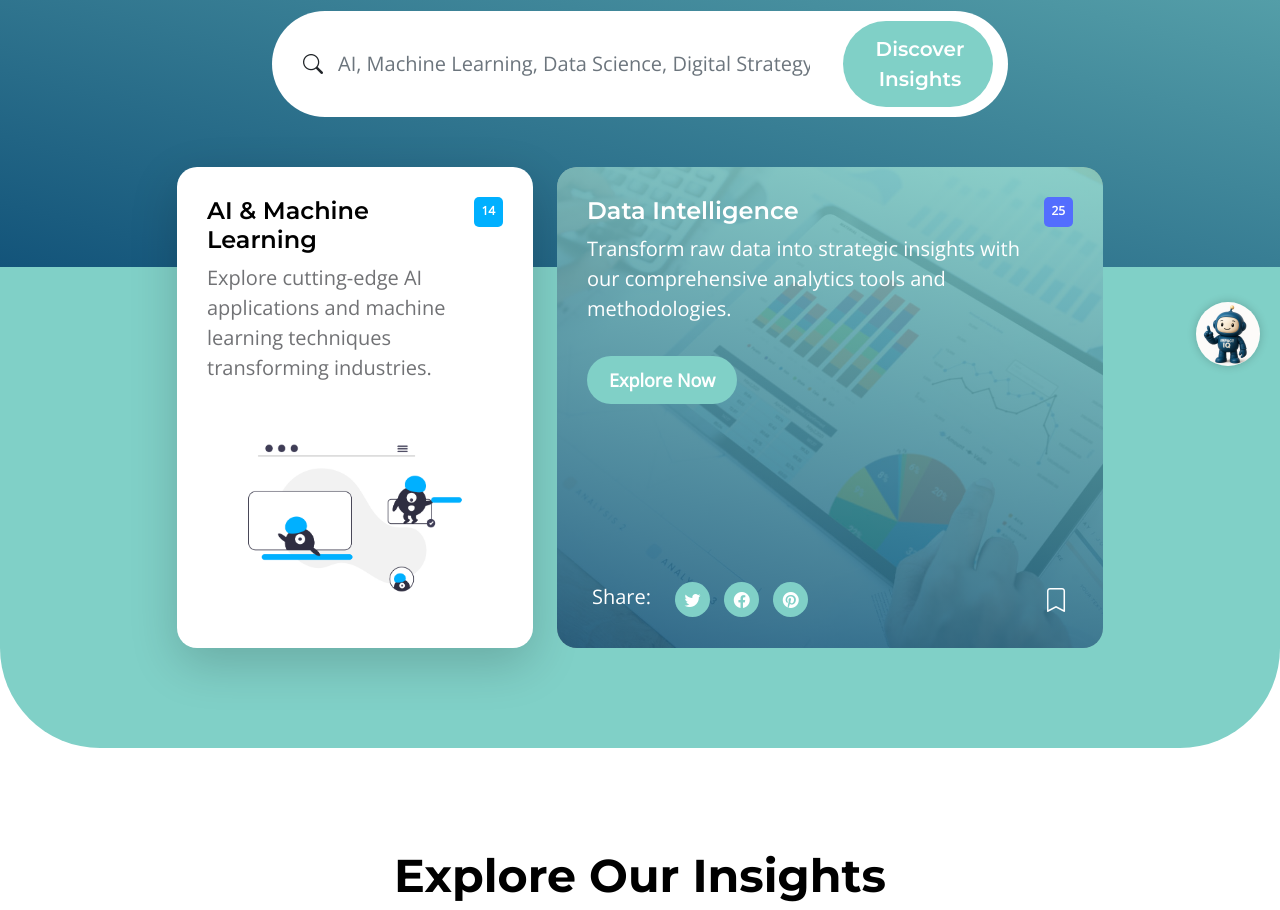
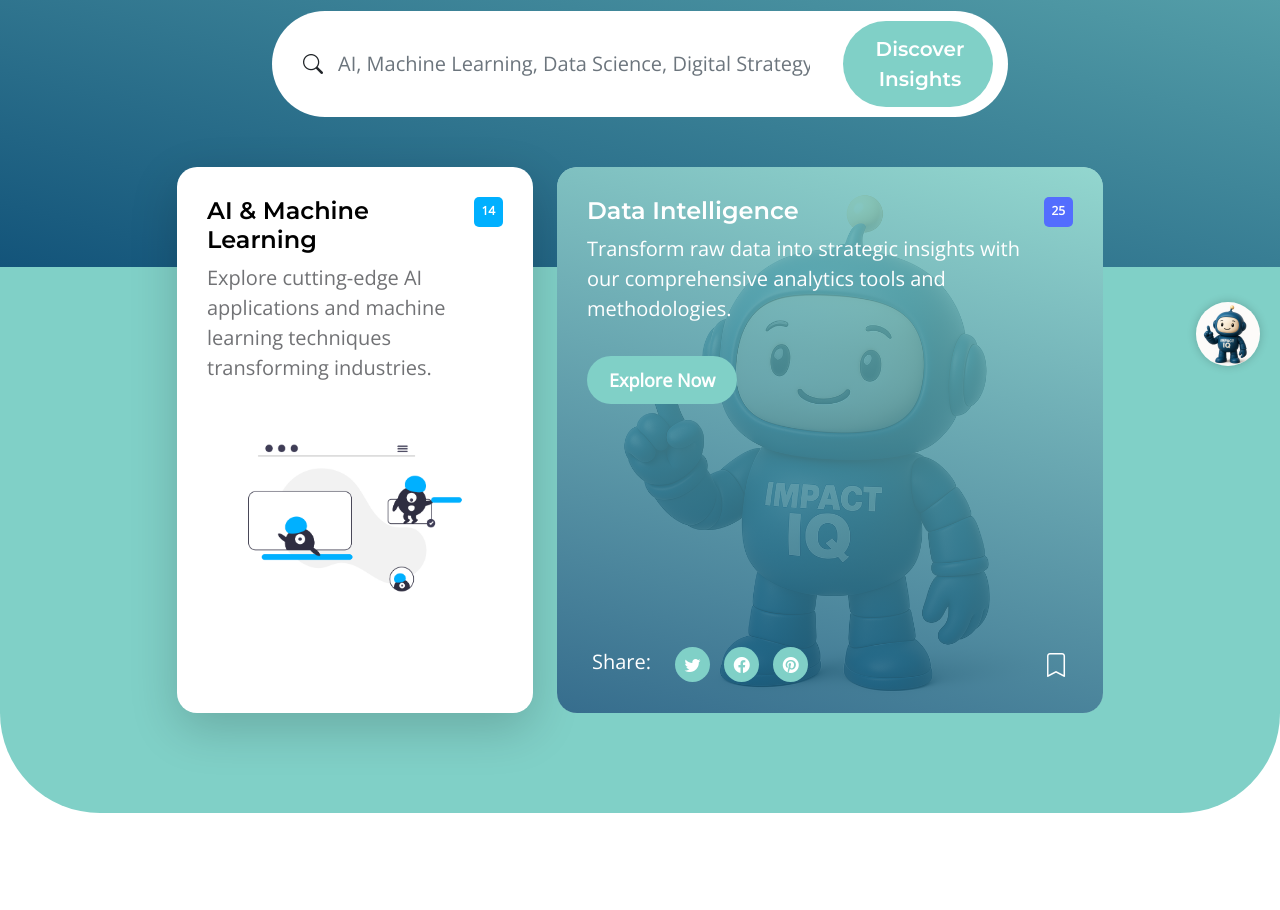
Before and after one commit to Liwa11/impactiqwebsite, a plain HTML site: page public/index.html in a window 1280 px wide. Shown: the part 414-1324 px from the top of the page. Drawn offline with nearby package versions, Linux system fonts and the light colour scheme.

```diff
--- a/public/index.html
+++ b/public/index.html
@@ -160,7 +160,7 @@ https://templatemo.com/tm-590-topic-listing
                         <div class="col-lg-6 col-12">
                             <div class="custom-block custom-block-overlay">
                                 <div class="d-flex flex-column h-100">
-                                    <img src="images/businesswoman-using-tablet-analysis.jpg" class="custom-block-image img-fluid" alt="">
+                                    <img src="images/chat-icon.png" class="custom-block-image img-fluid" alt="">
 
                                     <div class="custom-block-overlay-text d-flex">
                                         <div>
```
Also changed, not shown: public/images/57DFF89F-EB0A-4C7C-BC5A-E49534CEAE29.PNG (added), 1 other file.
